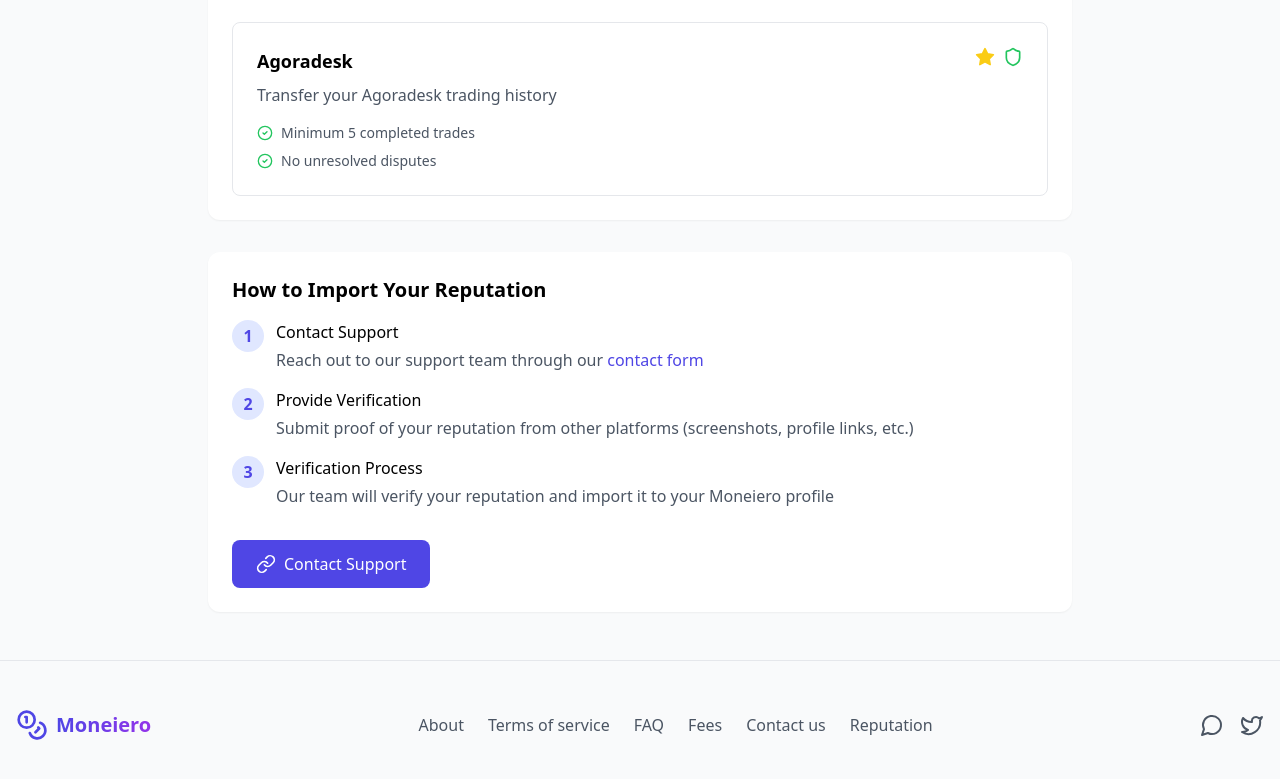
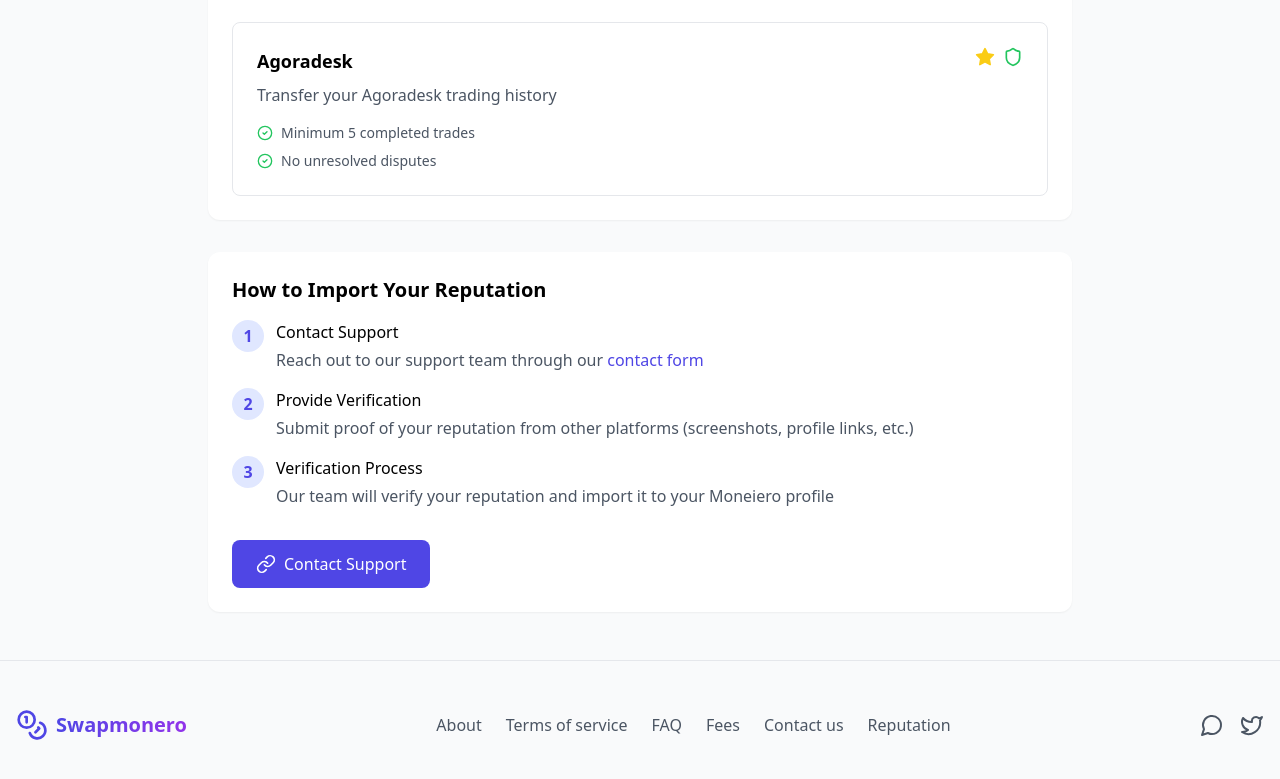
Before and after one commit to dourotec1/ugandacoin, a React (Vite) app: page /reputation in a window 1280 px wide. Shown: the part 1155-1934 px from the top of the page. Built offline with nearby package versions, Linux system fonts and the light colour scheme.

Commit message:
Update Footer.tsx

```diff
--- a/src/components/Footer/Footer.tsx
+++ b/src/components/Footer/Footer.tsx
@@ -10,7 +10,7 @@ export const Footer = () => {
           <div className="flex items-center gap-2">
             <Coins className="w-8 h-8 text-indigo-600" />
             <span className="text-xl font-bold bg-gradient-to-r from-indigo-600 to-purple-600 bg-clip-text text-transparent">
-              Moneiero
+              Swapmonero
             </span>
           </div>
 
@@ -25,7 +25,7 @@ export const Footer = () => {
 
           <div className="flex items-center gap-4">
             <a
-              href="https://t.me/Moneiero"
+              href="https://t.me/Swapmonero"
               target="_blank"
               rel="noopener noreferrer"
               className="text-gray-600 hover:text-indigo-600 transition-colors"
@@ -33,7 +33,7 @@ export const Footer = () => {
               <MessageCircle className="w-6 h-6" />
             </a>
             <a
-              href="https://twitter.com/Moneiero"
+              href="https://twitter.com/Swapmonero"
               target="_blank"
               rel="noopener noreferrer"
               className="text-gray-600 hover:text-indigo-600 transition-colors"
```
